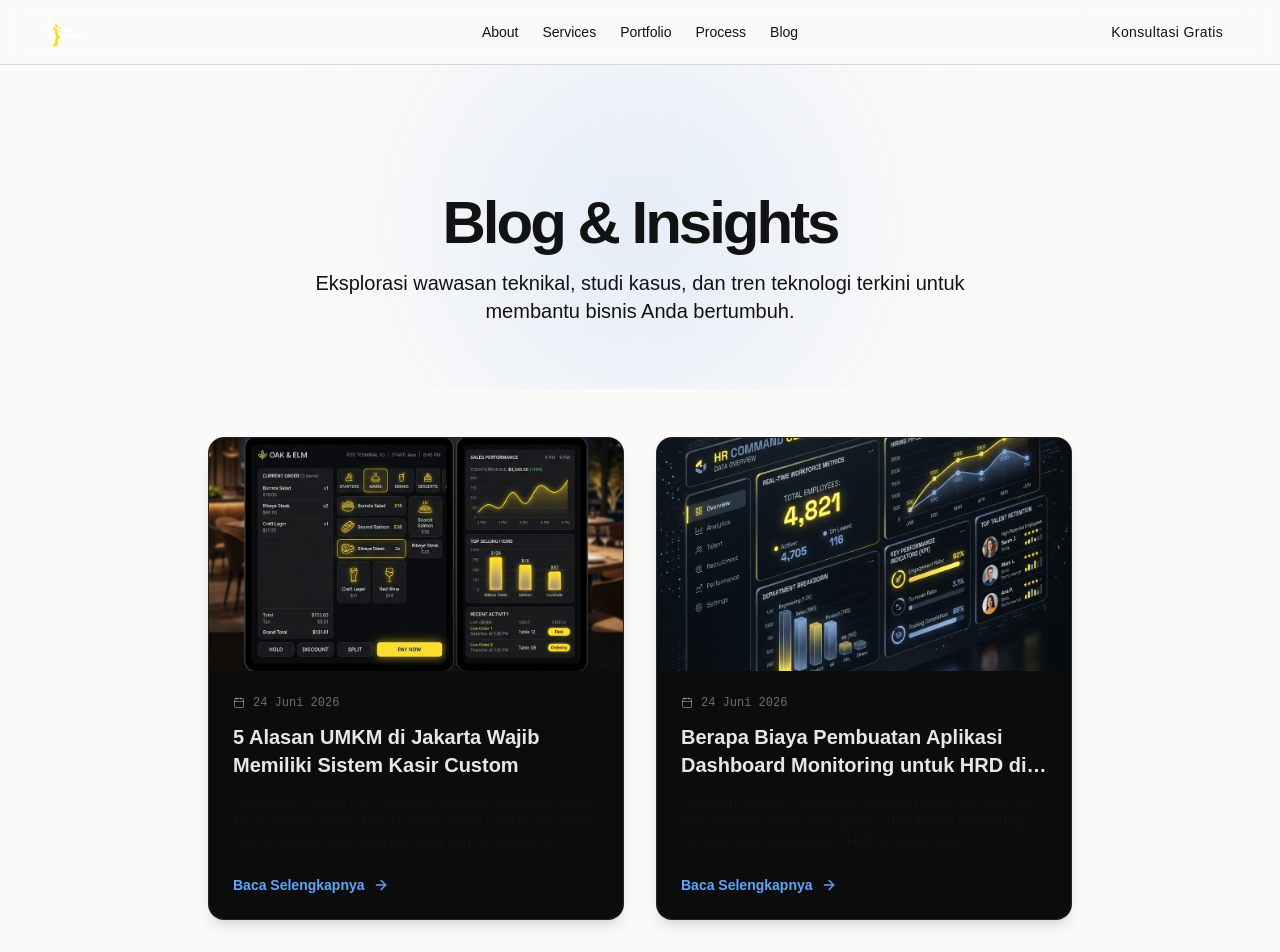
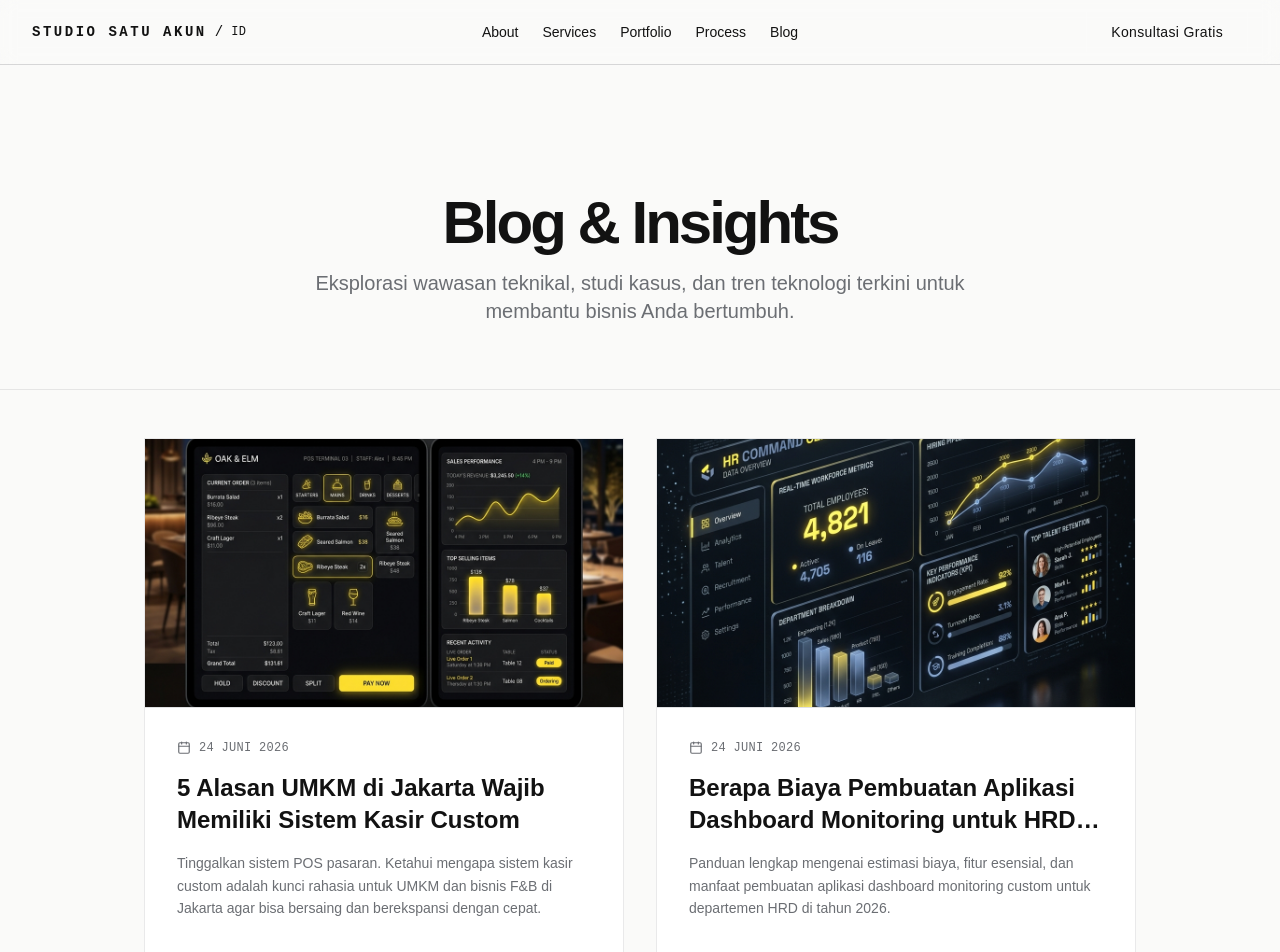
Before and after one commit to studiosatuakun-max/studiosatuakun, a Next.js app: page /blog in a window 1280 px wide. Shown: the top 952 px of the page. Built offline with nearby package versions, Linux system fonts and the light colour scheme.

Commit message:
style: update blog aesthetics, remove yellow for blue, use text logo, optimize SEO

```diff
--- a/src/app/(main)/blog/[slug]/page.tsx
+++ b/src/app/(main)/blog/[slug]/page.tsx
@@ -19,7 +19,7 @@ export async function generateMetadata({ params }: Props): Promise<Metadata> {
   }
 
   return {
-    title: `${post.title} | Studio Satu Akun Blog`,
+    title: `${post.title} | Studio Satu Akun`,
     description: post.excerpt,
     openGraph: {
       title: post.title,
@@ -31,6 +31,12 @@ export async function generateMetadata({ params }: Props): Promise<Metadata> {
           url: post.coverImage || '/og.png',
         },
       ],
+    },
+    twitter: {
+      card: 'summary_large_image',
+      title: post.title,
+      description: post.excerpt,
+      images: [post.coverImage || '/og.png'],
     },
   };
 }
@@ -51,18 +57,18 @@ export default async function BlogPostPage({ params }: Props) {
   }
 
   return (
-    <div className="flex flex-col min-h-screen bg-background">
+    <div className="flex flex-col min-h-screen bg-paper">
       <div className="container mx-auto px-4 max-w-3xl pt-32 pb-20">
         <Link
           href="/blog"
-          className="inline-flex items-center text-sm font-medium text-muted-foreground hover:text-white transition-colors mb-10 group"
+          className="inline-flex items-center text-xs font-mono uppercase tracking-widest text-graphite hover:text-ink transition-colors mb-12 group"
         >
           <ArrowLeft className="w-4 h-4 mr-2 group-hover:-translate-x-1 transition-transform" />
           Kembali ke Blog
         </Link>
 
         <header className="mb-14">
-          <div className="flex items-center gap-2 text-sm text-yellow-400 mb-4 font-mono">
+          <div className="flex items-center gap-2 text-xs text-accent mb-6 font-mono uppercase tracking-wide">
             <Calendar className="w-4 h-4" />
             <time dateTime={post.date}>
               {new Date(post.date).toLocaleDateString('id-ID', {
@@ -72,20 +78,20 @@ export default async function BlogPostPage({ params }: Props) {
               })}
             </time>
           </div>
-          <h1 className="text-4xl md:text-5xl font-bold tracking-tighter mb-6 text-balance leading-tight text-white/90">
+          <h1 className="text-4xl md:text-5xl lg:text-6xl font-bold tracking-tighter mb-6 text-balance leading-tight text-ink">
             {post.title}
           </h1>
-          <p className="text-xl text-muted-foreground leading-relaxed">{post.excerpt}</p>
+          <p className="text-lg md:text-xl text-graphite font-light leading-relaxed">{post.excerpt}</p>
         </header>
 
         {post.coverImage && (
-          <div className="aspect-[21/9] w-full rounded-2xl overflow-hidden mb-14 bg-white/5 border border-white/10 shadow-2xl">
+          <div className="aspect-[21/9] w-full overflow-hidden mb-16 bg-gray-100 border border-[rgba(107,110,115,0.15)]">
             <img src={post.coverImage} alt={post.title} className="w-full h-full object-cover" />
           </div>
         )}
 
         {/* Prose class requires @tailwindcss/typography */}
-        <article className="prose prose-invert prose-lg md:prose-xl max-w-none prose-headings:font-bold prose-headings:tracking-tight prose-a:text-yellow-400 prose-a:no-underline hover:prose-a:underline prose-img:rounded-xl prose-img:border prose-img:border-white/10 prose-hr:border-white/10">
+        <article className="prose prose-lg md:prose-xl max-w-none text-ink prose-headings:font-bold prose-headings:tracking-tight prose-headings:text-ink prose-a:text-accent prose-a:no-underline hover:prose-a:underline prose-img:border prose-img:border-[rgba(107,110,115,0.15)] prose-hr:border-[rgba(107,110,115,0.15)] prose-strong:text-ink prose-blockquote:border-accent prose-blockquote:bg-accent/5 prose-blockquote:py-1 prose-blockquote:px-4 prose-blockquote:text-ink/80 prose-blockquote:font-normal prose-blockquote:not-italic font-light leading-relaxed">
           <ReactMarkdown>{post.content}</ReactMarkdown>
         </article>
       </div>
--- a/src/app/(main)/blog/page.tsx
+++ b/src/app/(main)/blog/page.tsx
@@ -12,25 +12,25 @@ export default function BlogPage() {
   const posts = getAllBlogPosts();
 
   return (
-    <div className="flex flex-col min-h-screen">
-      <section className="relative pt-32 pb-16 overflow-hidden">
-        <div className="absolute top-1/2 left-1/2 -translate-x-1/2 -translate-y-1/2 w-96 h-96 bg-blue-500/10 blur-[100px] rounded-full pointer-events-none -z-10"></div>
+    <div className="flex flex-col min-h-screen bg-paper">
+      <section className="relative pt-32 pb-16 overflow-hidden border-b border-[rgba(107,110,115,0.15)]">
+        <div className="absolute top-1/2 left-1/2 -translate-x-1/2 -translate-y-1/2 w-96 h-96 bg-accent/5 blur-[100px] rounded-full pointer-events-none -z-10"></div>
         <div className="container mx-auto px-4 text-center max-w-3xl">
-          <h1 className="text-4xl md:text-6xl font-bold tracking-tighter mb-4 text-gradient">
+          <h1 className="text-4xl md:text-6xl font-bold tracking-tighter mb-4 text-ink">
             Blog & Insights
           </h1>
-          <p className="text-muted-foreground text-lg md:text-xl leading-relaxed">
+          <p className="text-graphite text-lg md:text-xl leading-relaxed font-light">
             Eksplorasi wawasan teknikal, studi kasus, dan tren teknologi terkini untuk membantu
             bisnis Anda bertumbuh.
           </p>
         </div>
       </section>
 
-      <section className="py-12 flex-1 container mx-auto px-4 max-w-4xl">
+      <section className="py-12 flex-1 container mx-auto px-4 max-w-5xl">
         {posts.length === 0 ? (
-          <div className="text-center py-20 border border-dashed border-white/20 rounded-2xl bg-white/5">
-            <h3 className="text-xl font-bold mb-2">Belum ada artikel</h3>
-            <p className="text-muted-foreground">
+          <div className="text-center py-20 border border-[rgba(107,110,115,0.15)] bg-white">
+            <h3 className="text-xl font-bold mb-2 text-ink">Belum ada artikel</h3>
+            <p className="text-graphite">
               Kami sedang menyiapkan artikel pertama kami. Pantau terus!
             </p>
           </div>
@@ -40,10 +40,10 @@ export default function BlogPage() {
               <Link
                 href={`/blog/${post.slug}`}
                 key={post.slug}
-                className="group flex flex-col bg-[#0c0c0c] border border-white/10 rounded-2xl overflow-hidden hover:border-yellow-500/50 transition-all duration-300 shadow-lg hover:shadow-yellow-500/10"
+                className="group flex flex-col bg-white border border-[rgba(107,110,115,0.15)] hover:border-ink/30 transition-all duration-300"
               >
                 {post.coverImage ? (
-                  <div className="aspect-[16/9] w-full bg-white/5 relative overflow-hidden">
+                  <div className="aspect-[16/9] w-full bg-gray-100 relative overflow-hidden border-b border-[rgba(107,110,115,0.15)]">
                     <img
                       src={post.coverImage}
                       alt={post.title}
@@ -51,16 +51,16 @@ export default function BlogPage() {
                     />
                   </div>
                 ) : (
-                  <div className="aspect-[16/9] w-full bg-gradient-to-br from-blue-900/40 to-purple-900/40 flex items-center justify-center border-b border-white/10">
-                    <span className="font-bold text-white/30 text-2xl tracking-widest uppercase">
+                  <div className="aspect-[16/9] w-full bg-ink/5 flex items-center justify-center border-b border-[rgba(107,110,115,0.15)]">
+                    <span className="font-mono font-bold text-ink/20 text-2xl tracking-widest uppercase">
                       INSIGHT
                     </span>
                   </div>
                 )}
 
-                <div className="p-6 flex flex-col flex-1">
-                  <div className="flex items-center gap-2 text-xs text-white/40 mb-3 font-mono">
-                    <Calendar className="w-3 h-3" />
+                <div className="p-8 flex flex-col flex-1">
+                  <div className="flex items-center gap-2 text-xs text-graphite mb-4 font-mono uppercase tracking-wide">
+                    <Calendar className="w-3.5 h-3.5" />
                     <span>
                       {new Date(post.date).toLocaleDateString('id-ID', {
                         year: 'numeric',
@@ -70,15 +70,15 @@ export default function BlogPage() {
                     </span>
                   </div>
 
-                  <h2 className="text-xl font-bold text-white/90 mb-3 group-hover:text-yellow-400 transition-colors line-clamp-2">
+                  <h2 className="text-2xl font-bold text-ink mb-4 group-hover:text-accent transition-colors line-clamp-2">
                     {post.title}
                   </h2>
 
-                  <p className="text-muted-foreground text-sm line-clamp-3 mb-6 flex-1">
+                  <p className="text-graphite text-sm line-clamp-3 mb-8 flex-1 font-light leading-relaxed">
                     {post.excerpt}
                   </p>
 
-                  <div className="flex items-center text-sm font-bold text-blue-400 group-hover:text-yellow-400 mt-auto transition-colors">
+                  <div className="flex items-center text-xs font-mono font-semibold text-ink group-hover:text-accent uppercase tracking-widest mt-auto transition-colors">
                     Baca Selengkapnya
                     <ArrowRight className="w-4 h-4 ml-2 group-hover:translate-x-1 transition-transform" />
                   </div>
--- a/src/components/shared/navbar.tsx
+++ b/src/components/shared/navbar.tsx
@@ -1,7 +1,5 @@
 import Link from 'next/link';
 import { Button } from './button';
-
-import Image from 'next/image';
 
 export function Navbar() {
   return (
@@ -9,15 +7,12 @@ export function Navbar() {
       <div className="container mx-auto flex h-16 items-center justify-center px-4 sm:px-8 relative">
         {/* Logo (Absolute Left) */}
         <div className="absolute left-4 sm:left-8 flex items-center">
-          <Link href="/">
-            <Image
-              src="/bw.svg"
-              alt="Studio Satu Akun"
-              width={140}
-              height={40}
-              className="h-8 w-auto object-contain hover:opacity-80 transition-opacity"
-              priority
-            />
+          <Link href="/" className="flex items-center gap-2 group">
+            <span className="font-mono text-sm font-semibold tracking-widest2 text-foreground uppercase group-hover:opacity-80 transition-opacity">
+              Studio Satu Akun
+            </span>
+            <span className="font-mono text-sm text-muted-foreground hidden sm:inline">/</span>
+            <span className="font-mono text-xs text-muted-foreground tracking-wide hidden sm:inline">ID</span>
           </Link>
         </div>
 
```
